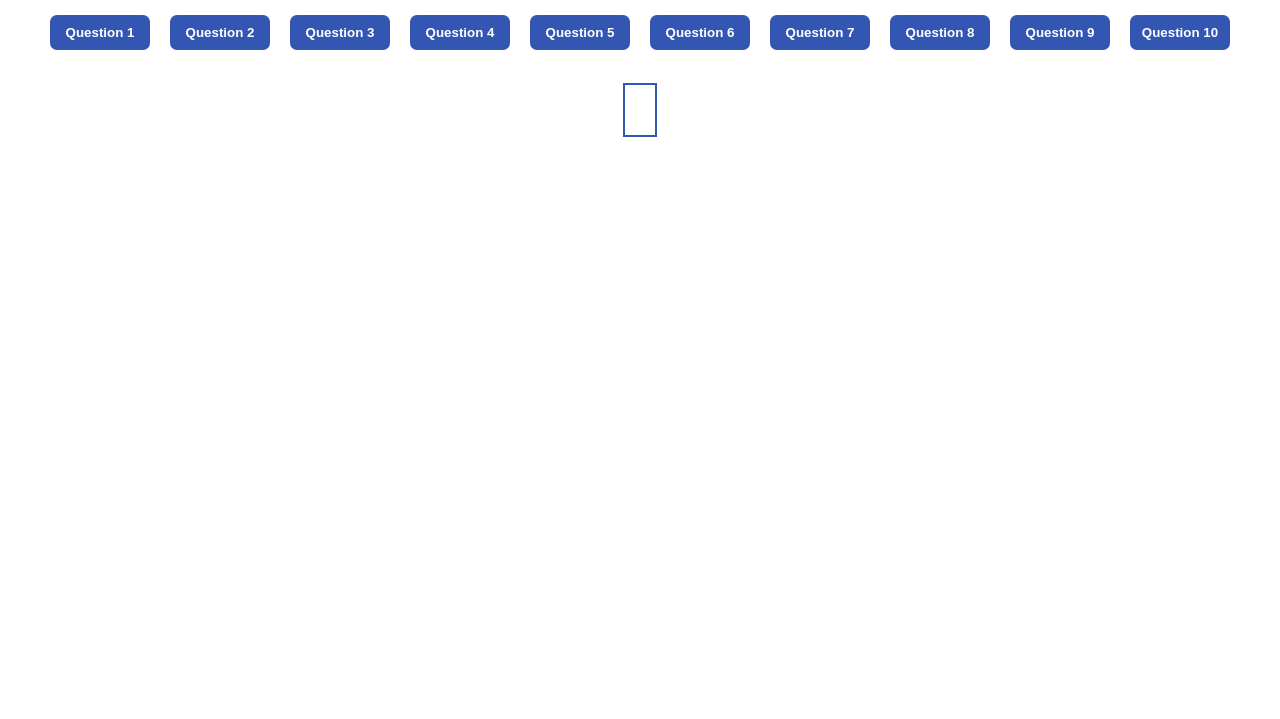
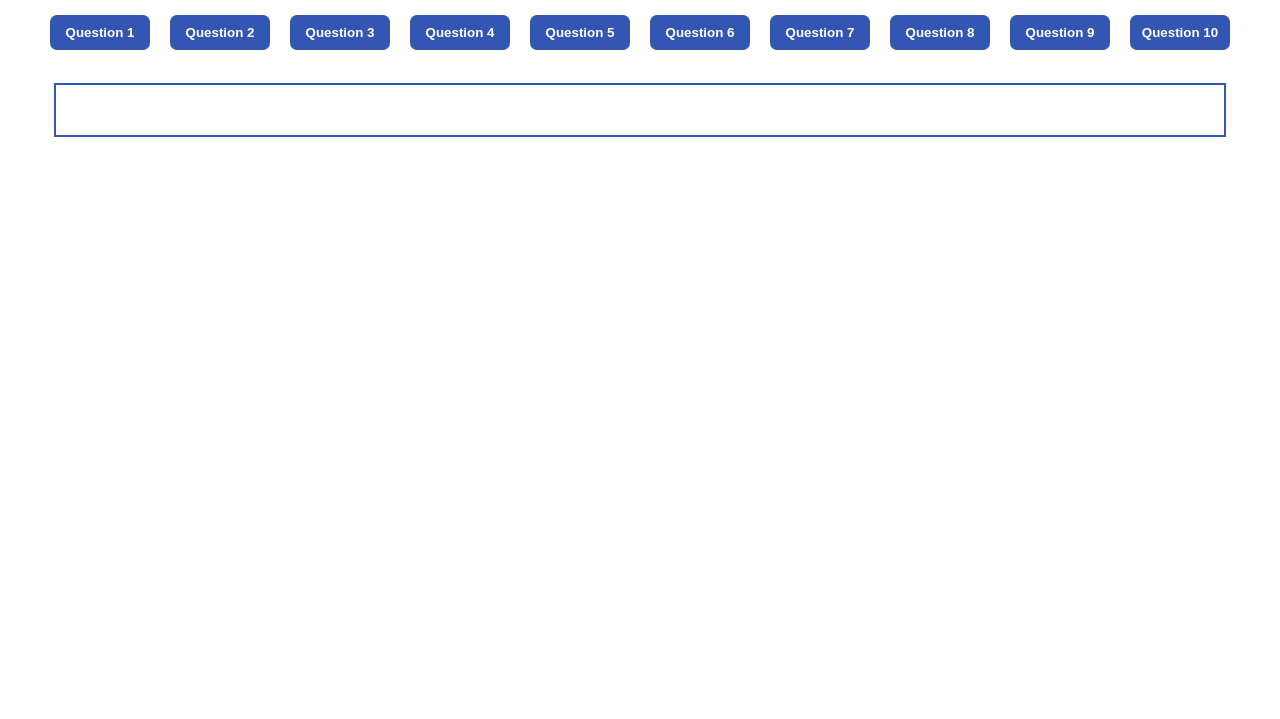
Before and after one commit to Safdar-Siddiqui/JS_NewTask, a plain HTML site: page index.html in a window 1280 px wide. Shown: the part 81-800 px from the top of the page. Drawn offline with Linux system fonts and the light colour scheme.

Commit message:
modified

```diff
--- a/index.html
+++ b/index.html
@@ -13,8 +13,8 @@
         }
         #questionAnswer{
             margin: 25px 0px;
-            width: auto;
-            height: fit-content;
+            width: 90%;
+            height: auto;
             /* background-color: rgb(52, 86, 179); */
             border: 2px solid rgb(52, 86, 179);
             padding: 15px;
```
